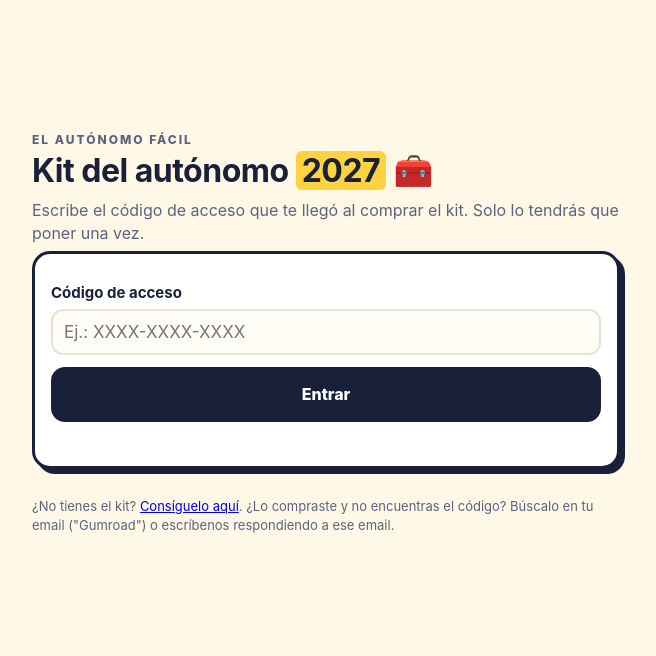
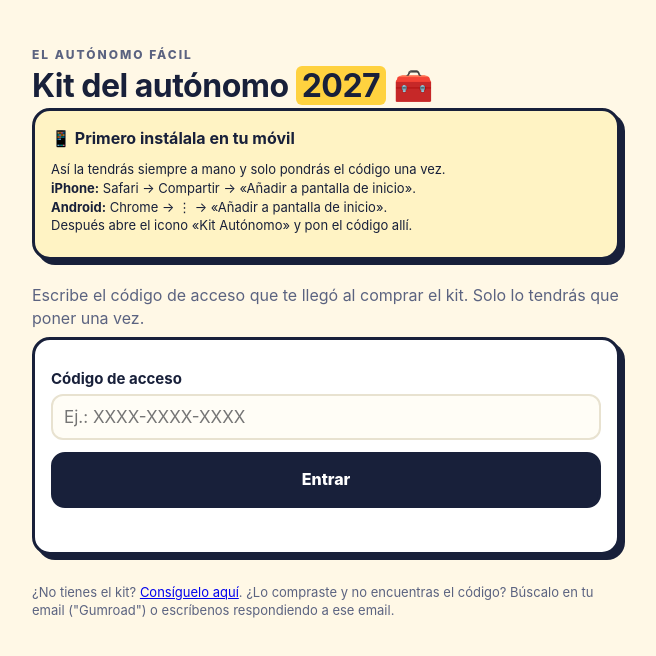
Before and after one commit to elautonomofacil-netizen/Videos, a plain HTML site: page kit/index.html in a window 1280 px wide. Shown: the whole page, without its empty margins (314-970 px from the left). Drawn offline with Linux system fonts and the light colour scheme.

Commit message:
Kit: aviso de instalar antes de poner el código
Co-Authored-By: Claude Opus 5.5 <noreply@anthropic.com>
Claude-Session: https://claude.ai/code/session_01EGrjsW2X3Xy1kZcGfAxuUG

```diff
--- a/kit/index.html
+++ b/kit/index.html
@@ -137,6 +137,7 @@ function lockView(){
   app.innerHTML=`<div class="lock">
   <div class="brand">El Autónomo Fácil</div>
   <h1 class="big">Kit del autónomo <span>2027</span> 🧰</h1>
+  ${(window.navigator.standalone||matchMedia('(display-mode: standalone)').matches)?'':`<div class="card" style="background:#fff3c4"><b>📱 Primero instálala en tu móvil</b><p class="note" style="color:var(--ink)">Así la tendrás siempre a mano y solo pondrás el código una vez.<br><b>iPhone:</b> Safari → Compartir → «Añadir a pantalla de inicio».<br><b>Android:</b> Chrome → ⋮ → «Añadir a pantalla de inicio».<br>Después abre el icono «Kit Autónomo» y pon el código allí.</p></div>`}
   <p class="lead">Escribe el código de acceso que te llegó al comprar el kit. Solo lo tendrás que poner una vez.</p>
   <div class="card"><label for="code">Código de acceso</label><input id="code" autocomplete="off" autocapitalize="characters" placeholder="Ej.: XXXX-XXXX-XXXX">
   <button class="btn dark" onclick="tryCode()">Entrar</button><div class="err" id="cerr"></div></div>
```
